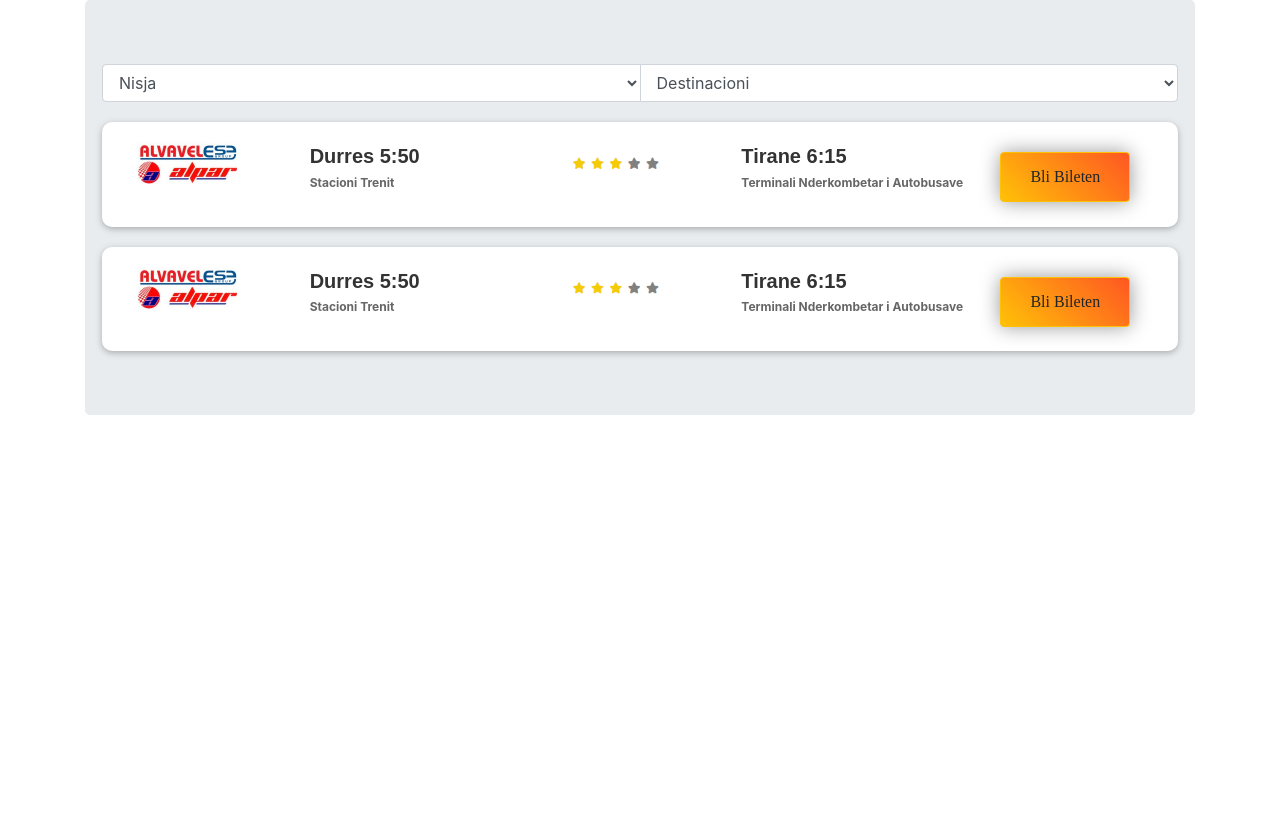
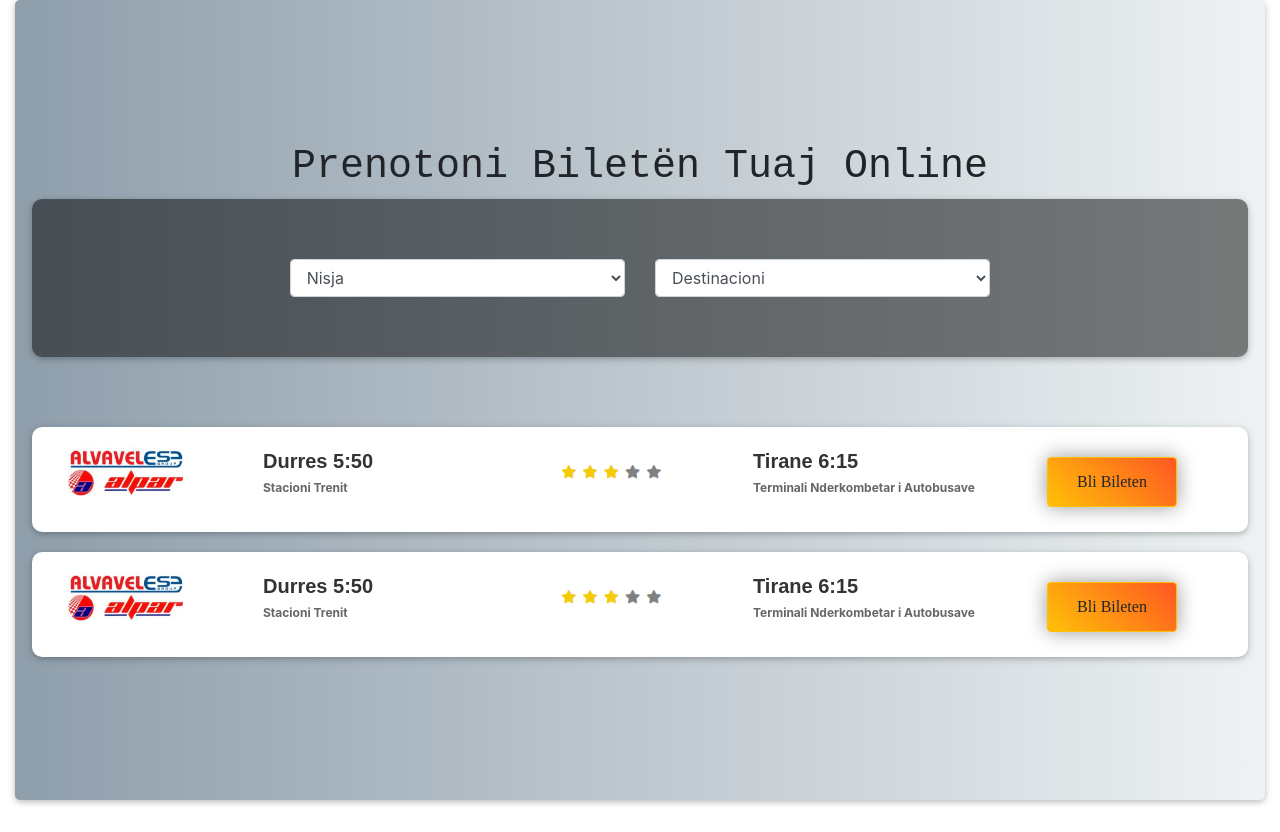
Before and after one commit to Joh4n10/e-com-project, a React (Create React App) app: page /inter-urban in a window 1280 px wide. Before the commit the page ends 800 px from the top, so only its background shows below. Built offline with nearby package versions, Linux system fonts and the light colour scheme.

Commit message:
Urban & interurban
perfundimi

```diff
--- a/src/Components/Home/home.component.css
+++ b/src/Components/Home/home.component.css
@@ -82,7 +82,7 @@ padding: 60px;
   .linja{
     margin-top: 20px;
     padding: 20px;
-  border-radius: 10px 10px 10px 10px;
+    border-radius: 10px 10px 10px 10px;
     background-color:white;
   box-shadow: 0 2px 5px 0 rgba(0,0,0,.16), 0 2px 10px 0 rgba(0,0,0,.12);
 
--- a/src/Components/Home/home.component.js
+++ b/src/Components/Home/home.component.js
@@ -16,7 +16,7 @@ export class Home extends React.Component {
             <Container fluid >
                 <Jumbotron className='jmb'>
                     <h1 className='busticket'>BUS TICKET</h1>
-                    <h3 className="busticket1"> Rezervoni dhe blini online biletën tuaj të autobuzit shumë shpejtë dhe thjeshtë, kudo ku ndodheni brenda Shqipërisë.</h3>
+                    <h3 className="busticket1"> Rezervoni dhe blini online biletën tuaj të autobuzit shumë shpejtë dhe thjeshtë, kudo ku ndodheni në Shqipëri.</h3>
                     <Row className='buton'>
                         <Col xs={4}></Col>
                         <Col xs={2} >
--- a/src/Components/Inter-urban/Inter-urban.component.js
+++ b/src/Components/Inter-urban/Inter-urban.component.js
@@ -1,8 +1,11 @@
 import React from 'react';
 import '../../App.css';
 import '../Home/home.component.css';
+import '../Inter-urban/inter-urban.component.css';
 import { InputGroup, Form, Jumbotron, Row, Container } from 'react-bootstrap'
 import { BusCard } from '../bus-card/bus-card.component';
+import { Col } from 'react-bootstrap'
+
 export class InterUrban extends React.Component {
 
     // constructor() {
@@ -22,25 +25,30 @@ export class InterUrban extends React.Component {
 
     render() {
         return (
-            <Container>
-                <Jumbotron>
+
+            <Container fluid>
+                <Jumbotron className='jmb1'>
+                    <h1 className='titull'>Prenotoni Biletën Tuaj Online </h1>
                     <Row>
-                        <InputGroup>
 
-                            <Form.Control as='select'
-                                name="Zona" onChange={this.HandleFormChange}>
+                         <InputGroup className='busticket2'>
+                         <Col xs lg="2"></Col>
+                         <Col xs lg="4">  <Form.Control as='select'
+                                name="Zona" onChange={this.HandleFormChange} >
                                 <option>Nisja</option>
-                            </Form.Control>
+                                </Form.Control> </Col>
 
-                            <Form.Control as='select'
+                                <Col xs lg="4">   <Form.Control as='select'
                                 name="Zona" onChange={this.HandleFormChange}>
                                 <option>Destinacioni</option>
-                            </Form.Control>
+                            </Form.Control> </Col>
+                            <Col xs lg="2"></Col>
                         </InputGroup>
                     </Row>
                     {this.testArray.map(el => <BusCard key={el.name} desc={el.description} />)}
                 </Jumbotron>
             </Container>
+
         )
 
     }
--- /dev/null
+++ b/src/Components/Inter-urban/inter-urban.component.css
@@ -0,0 +1,65 @@
+.jmb1 {
+align-content: center;
+height: 100vh;
+
+    background: linear-gradient(to right, #8e9eab , #eef2f3);
+     box-shadow: 0 2px 5px 0 rgba(0,0,0,.16), 0 2px 10px 0 rgba(0,0,0,.12);
+    border-radius: 0;
+}
+
+.busticket2 {
+    color: white;
+    margin-top: 0px;
+    margin-bottom: 50px;
+    padding: 60px;
+  text-align: center;
+  border-radius: 10px 10px 10px 10px;
+    background-color: rgba(0,0,0,.50);
+  box-shadow: 0 2px 5px 0 rgba(0,0,0,.16), 0 2px 10px 0 rgba(0,0,0,.12);
+
+}
+
+.titull{
+    text-align: center;
+    font-family: monospace;
+}
+
+.jmb2 {
+    margin-top: 0em;
+    box-shadow: 0 2px 5px 0 rgba(0,0,0,.16), 0 2px 10px 0 rgba(0,0,0,.12);
+        border-radius: 0;
+        background-color: rgb(173, 216, 230);
+
+
+}
+
+
+
+.buton1 {
+    font-family: serif;
+    color: white;
+    width: 180px;
+    height: 60px;
+    margin: 20px auto  0;
+    box-shadow: 0 5px 10px 0 rgba(0,0,0,.9);
+}
+
+.busticket3 {
+padding: 10px;
+box-shadow: 0 2px 20px 0 rgba(0,0,0,.16), 0 2px 10px 0 rgba(0,0,0,.12);
+
+}
+
+.lol1 {
+    font-family: monospace;
+    font-size: 15px;
+    color: #282828;
+}
+
+.lol {
+    font-family: monospace;
+    font-size: 36px;
+    font-weight: 600;
+    color: #ccc;
+
+}
--- a/src/Components/Modal/modal.component.js
+++ b/src/Components/Modal/modal.component.js
@@ -12,7 +12,7 @@ export function CheckOutModal(props) {
     // console.log(props.hey)
     return (
         <>
-            <Button variant="primary" style={{ margin: "0 auto" }} onClick={handleShow}>
+            <Button variant="primary" className='buton1' onClick={handleShow} >
                 Bej porosi
             </Button>
 
--- a/src/Components/Urban-tickects/urban-tickects.component.js
+++ b/src/Components/Urban-tickects/urban-tickects.component.js
@@ -2,6 +2,10 @@ import React from 'react'
 import { InputGroup, FormControl, Form, Container, Row } from 'react-bootstrap'
 import { CheckOutModal } from '../Modal/modal.component';
 import { BaseRequest } from '../../Services/base-request.service';
+import { Col } from 'react-bootstrap'
+import { Button } from 'react-bootstrap'
+
+
 import Jumbotron from 'react-bootstrap/Jumbotron'
 export class UrbanTickets extends React.Component {
 
@@ -48,13 +52,21 @@ export class UrbanTickets extends React.Component {
     render() {
 
         return (
-            < Container >
-                <Jumbotron fluid>
+            < Container fluid>
+                    <Jumbotron  className='jmb2' style={{  background: "rgb(173, 216, 230)" }} >
+                  <Row>
+
+               <img alt="as" src={require('../../Assets/ticket.png')} style={{ width: "100%" }} />
+          </Row>
+
+
+
+
                     <Row >
                         <Form style={{ margin: "0 auto" }}>
-                            <InputGroup className="mb-3">
+                            <InputGroup className='busticket3'>
                                 <InputGroup.Prepend>
-                                    <InputGroup.Text >Klienti</InputGroup.Text>
+                                    <InputGroup.Text>Klienti</InputGroup.Text>
                                 </InputGroup.Prepend>
                                 <FormControl
                                     placeholder="Emer"
@@ -86,6 +98,9 @@ export class UrbanTickets extends React.Component {
                     <Row><CheckOutModal obj={this.state} />
                     </Row>
                 </Jumbotron>
+                <h1 className='lol'  style={{ textAlign: "center " }}>Cooming Soon</h1>
+            <p className='lol1' style={{ textAlign: "center " }}>Lorem ipsum dolor sit amet, consectetur adipiscing elit, sed do eiusmod tempor incididunt ut labore et dolore magna aliqua. Ut enim ad minim veniam, quis nostrud exercitation ullamco laboris nisi ut aliquip ex ea commodo consequat.</p>
+
             </ Container >
         );
     }
```
Also changed, not shown: src/Assets/bus.png (added), src/Assets/ticket.png (added).
